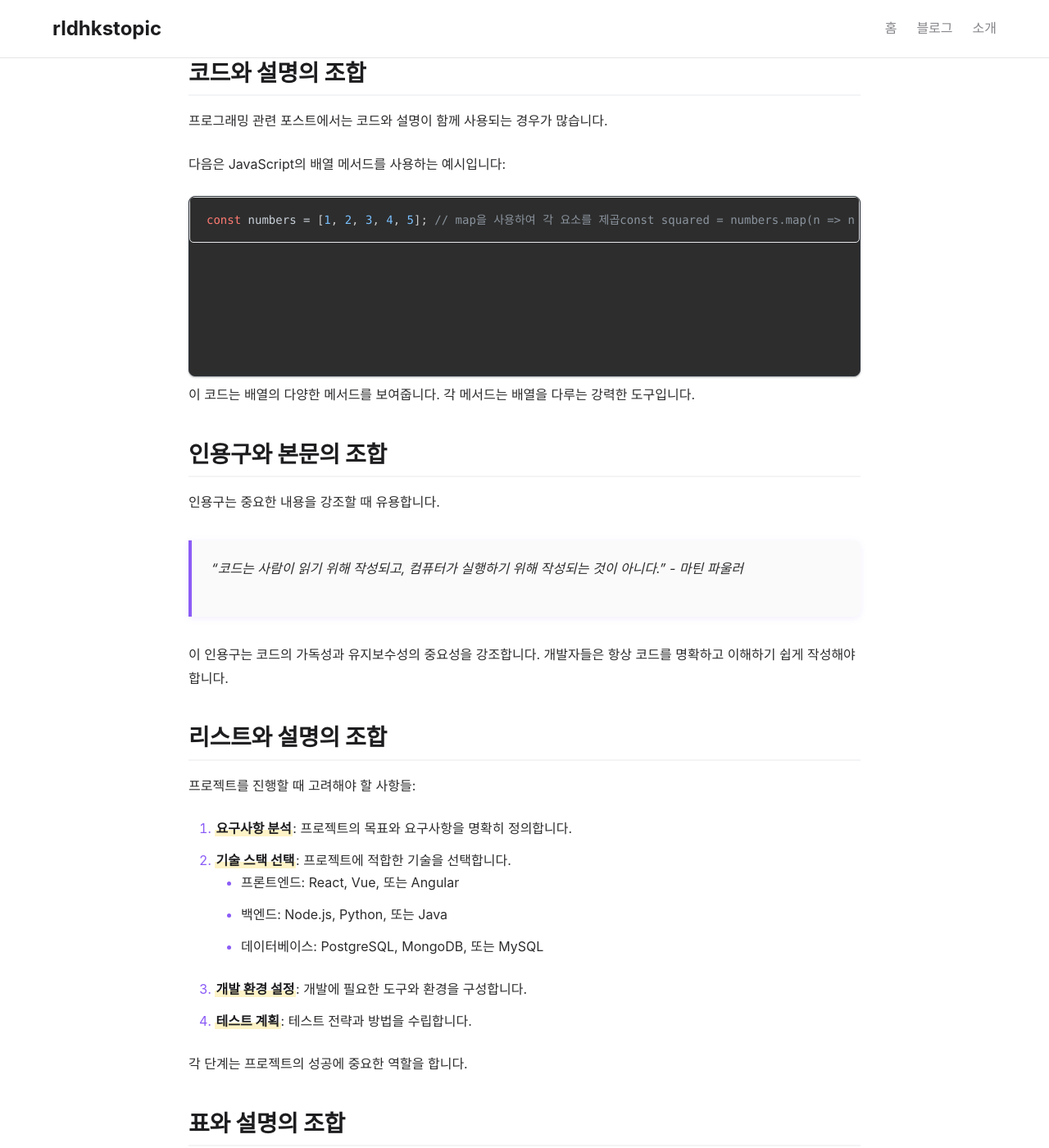
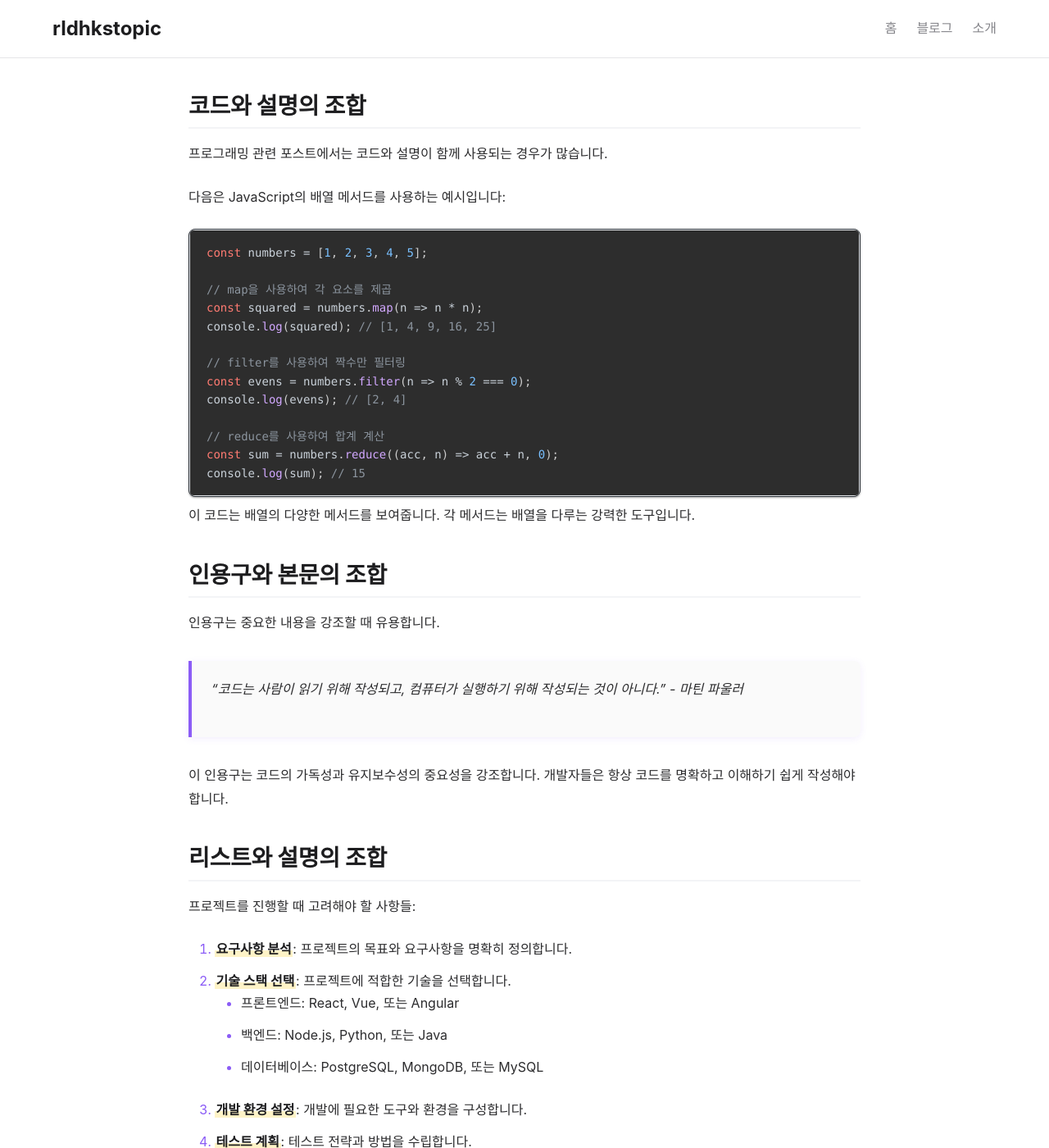
Before and after one commit to rldhkstopic/rldhkstopic.github.io, a Jekyll site: the page built from _posts/2024-01-25-스타일-가이드.md, in a window 1280 px wide and 1400 px high, scrolled down 4914 px. Shown: the whole window at 82% size. Built offline with Jekyll 4.4.1, drawn with Linux system fonts in a browser that asks for light colours; nearby versions of some CDN libraries; some of the changed text lies outside the part shown.

Commit message:
코드 블록 안정화: 줄번호 스크립트 제거, 높이/스크롤 조정

```diff
--- a/assets/css/main.css
+++ b/assets/css/main.css
@@ -662,7 +662,7 @@ body.home-page .page-content {
   position: relative;
   min-height: 220px;
   max-height: 380px;
-  overflow-y: hidden;
+  overflow-y: auto;
   outline: none;
   font-family: 'SF Mono', 'Monaco', 'Cascadia Code', 'Roboto Mono', monospace;
 }
@@ -678,7 +678,6 @@ body.home-page .page-content {
 }
 
 .post-content pre code {
-  counter-reset: line-number;
   display: block;
   padding: 1rem 1.25rem;
   background: transparent;
@@ -686,31 +685,6 @@ body.home-page .page-content {
   font-size: 0.875rem;
   line-height: 1.6;
   overflow-x: auto;
-}
-
-.post-content pre code .line {
-  counter-increment: line-number;
-  display: block;
-  padding-left: 3.5rem;
-  position: relative;
-  min-height: 1.6em;
-  white-space: pre;
-}
-
-.post-content pre code .line::before {
-  content: counter(line-number);
-  position: absolute;
-  left: 0;
-  width: 3rem;
-  text-align: right;
-  padding-right: 0.75rem;
-  color: #6E7681;
-  font-size: 0.8125rem;
-  font-weight: 400;
-  user-select: none;
-  border-right: 1px solid #21262D;
-  margin-right: 0.75rem;
-  line-height: 1.6em;
 }
 
 .post-content pre::-webkit-scrollbar {
@@ -858,36 +832,10 @@ body.home-page .page-content {
 .code-modal-body pre code {
   padding: 1rem 1.25rem;
   display: block;
-  counter-reset: line-number;
   color: #C9D1D9;
   font-size: 0.9rem;
   line-height: 1.6;
   white-space: pre;
-}
-
-.code-modal-body pre code .line {
-  counter-increment: line-number;
-  display: block;
-  padding-left: 3.5rem;
-  position: relative;
-  min-height: 1.6em;
-  white-space: pre;
-}
-
-.code-modal-body pre code .line::before {
-  content: counter(line-number);
-  position: absolute;
-  left: 0;
-  width: 3rem;
-  text-align: right;
-  padding-right: 0.75rem;
-  color: #6E7681;
-  font-size: 0.8125rem;
-  font-weight: 400;
-  user-select: none;
-  border-right: 1px solid #21262D;
-  margin-right: 0.75rem;
-  line-height: 1.6em;
 }
 
 .post-content pre:not(.highlight) code {
```
Also changed, not shown: _layouts/default.html (+1 -43 lines).
